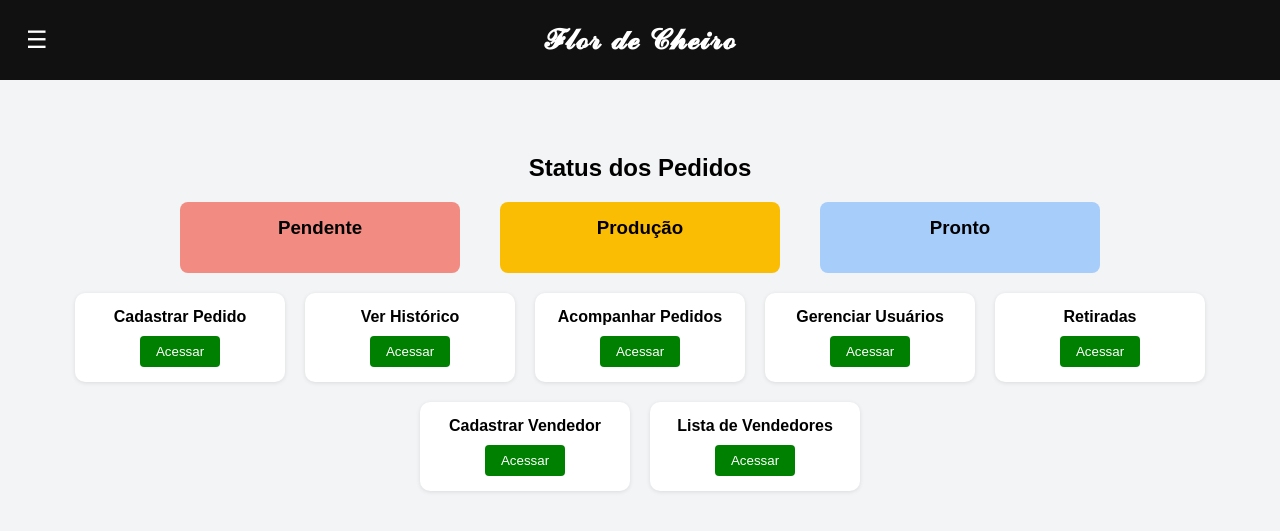
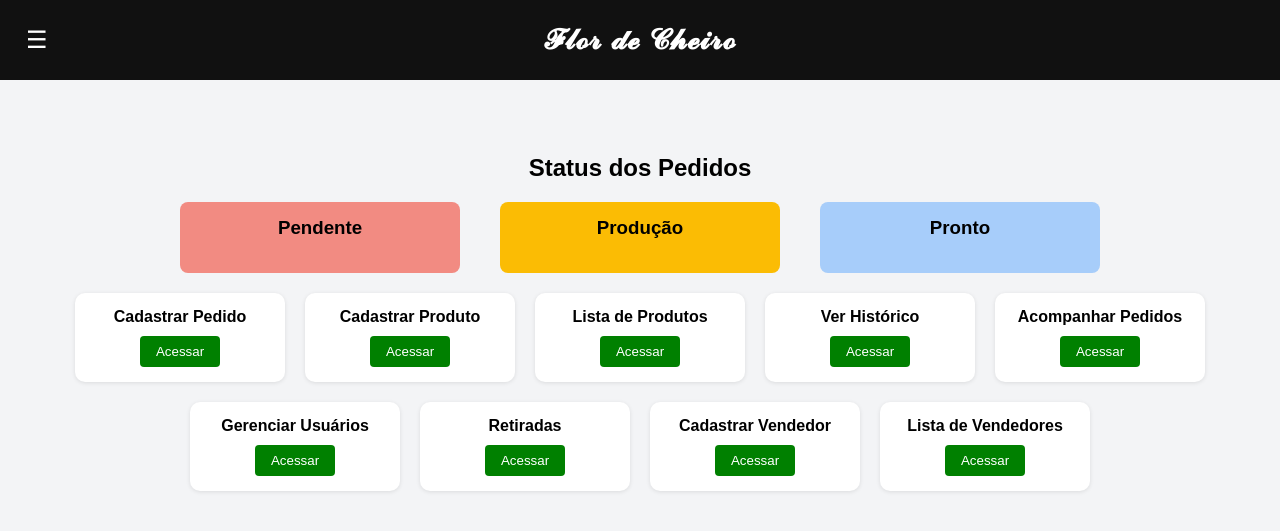
Before and after one commit to Tallysson2k23/florV3, a PHP site: page /index.php in a window 1280 px wide. Shown: the top 531 px of the page. Run offline with PHP 8.4, Linux system fonts and the light colour scheme; the visitor is signed in with stand-in values (Sample User, id 1); tables that the repository leaves empty or names only in its code hold one stand-in row (values such as "Sample post"); some libraries are stand-ins or nearby versions.

Commit message:
produto e cadastra
tudo ok, cadastrar produto, e tbm aparecendo x1 qnt no cupom de ordem de serviço

```diff
--- a/app/controllers/PedidoController.php
+++ b/app/controllers/PedidoController.php
@@ -1,6 +1,7 @@
 <?php
         require_once __DIR__ . '/../models/PedidoEntrega.php';
         require_once __DIR__ . '/../models/PedidoRetirada.php';
+        require_once __DIR__ . '/../../config/database.php';
 
 
 class PedidoController {
@@ -343,4 +344,27 @@ public function listaVendedores() {
     require __DIR__ . '/../views/vendedores/lista_vendedores.php';
 }
 
+public function cadastrarProduto() {
+    require __DIR__ . '/../views/produtos/cadastrar_produto.php';
 }
+
+public function salvarProduto() {
+    $nome = $_POST['nome'] ?? '';
+    if ($nome) {
+        $pdo = Database::conectar();
+        $produtoModel = new Produto($pdo);
+        $produtoModel->salvar($nome);
+    }
+    header('Location: /florV3/public/index.php?rota=lista-produtos');
+    exit;
+}
+
+public function listaProdutos() {
+    $pdo = Database::conectar();
+    $produtoModel = new Produto($pdo);
+    $produtos = $produtoModel->listarTodos();
+    require __DIR__ . '/../views/produtos/lista_produtos.php';
+}
+
+
+}
--- /dev/null
+++ b/app/controllers/ProdutoController.php
@@ -0,0 +1,31 @@
+<?php
+require_once __DIR__ . '/../models/Produto.php';
+require_once __DIR__ . '/../../config/database.php';
+
+class ProdutoController {
+
+    public function cadastrarProduto() {
+        require __DIR__ . '/../views/produtos/cadastrar_produto.php';
+    }
+
+    public function salvarProduto() {
+        $nome = $_POST['nome'] ?? '';
+
+        if ($nome) {
+            $db = Database::conectar();
+            $produtoModel = new Produto($db);
+            $produtoModel->salvar($nome);
+        }
+
+        header('Location: /florV3/public/index.php?rota=lista-produtos');
+        exit;
+    }
+
+    public function listaProdutos() {
+        $db = Database::conectar();
+        $produtoModel = new Produto($db);
+        $produtos = $produtoModel->listarTodos();
+
+        require __DIR__ . '/../views/produtos/lista_produtos.php';
+    }
+}
--- a/app/controllers/VendedorController.php
+++ b/app/controllers/VendedorController.php
@@ -1,6 +1,6 @@
 <?php
 require_once __DIR__ . '/../models/Vendedor.php';
-require_once __DIR__ . '/../config/database.php';
+require_once __DIR__ . '/../../config/database.php';
 
 class VendedorController {
     public function cadastrar() {
--- a/app/models/PedidoEntrega.php
+++ b/app/models/PedidoEntrega.php
@@ -17,10 +17,10 @@ public function criar($dados) {
 
     $sql = "INSERT INTO {$this->table}
     (numero_pedido, tipo, remetente, telefone_remetente, destinatario, telefone_destinatario,
-     endereco, numero_endereco, bairro, referencia, produtos, adicionais, data_abertura, hora, status, ordem_fila, vendedor_codigo)
+     endereco, numero_endereco, bairro, referencia, produtos, adicionais, data_abertura, hora, status, ordem_fila, vendedor_codigo, quantidade)
     VALUES
     (:numero_pedido, :tipo, :remetente, :telefone_remetente, :destinatario, :telefone_destinatario,
-     :endereco, :numero_endereco, :bairro, :referencia, :produtos, :adicionais, :data_abertura, :hora, :status, :ordem_fila, :vendedor_codigo)";
+     :endereco, :numero_endereco, :bairro, :referencia, :produtos, :adicionais, :data_abertura, :hora, :status, :ordem_fila, :vendedor_codigo, :quantidade)";
 
     $stmt = $this->conn->prepare($sql);
 
@@ -30,6 +30,8 @@ public function criar($dados) {
     $dados['status'] = 'Pendente';
     $dados['ordem_fila'] = $ordem;
     $dados['hora'] = date('H:i:s');
+    $dados['quantidade'] = $dados['quantidade'] ?? 1;
+
 
     $stmt->execute($dados);
 
--- a/app/models/PedidoRetirada.php
+++ b/app/models/PedidoRetirada.php
@@ -19,16 +19,17 @@ public function criar($dados) {
     $dados['status'] = 'Pendente';
     $dados['ordem_fila'] = $ordem;
     $dados['hora'] = date('H:i:s');
+    $dados['quantidade'] = $dados['quantidade'] ?? 1;
 
-    // Corrige vendedor_codigo se não vier
     $dados['vendedor_codigo'] = $dados['vendedor_codigo'] ?? null;
+
 
     unset($dados['imprimir']); // se estiver vindo
 
     $sql = "INSERT INTO {$this->table}
-        (numero_pedido, tipo, nome, telefone, produtos, adicionais, data_abertura, hora, status, ordem_fila, vendedor_codigo)
+        (numero_pedido, tipo, nome, telefone, produtos, adicionais, data_abertura, hora, status, ordem_fila, vendedor_codigo, quantidade)
         VALUES
-        (:numero_pedido, :tipo, :nome, :telefone, :produtos, :adicionais, :data_abertura, :hora, :status, :ordem_fila, :vendedor_codigo)";
+        (:numero_pedido, :tipo, :nome, :telefone, :produtos, :adicionais, :data_abertura, :hora, :status, :ordem_fila, :vendedor_codigo, :quantidade)";
 
     $stmt = $this->conn->prepare($sql);
     $stmt->execute($dados);
--- /dev/null
+++ b/app/models/Produto.php
@@ -0,0 +1,21 @@
+<?php
+require_once __DIR__ . '/../../config/database.php';
+
+class Produto {
+    private $conn;
+
+    public function __construct($db) {
+        $this->conn = $db;
+    }
+
+    public function salvar($nome) {
+        $stmt = $this->conn->prepare("INSERT INTO produtos (nome) VALUES (:nome)");
+        $stmt->bindParam(':nome', $nome);
+        return $stmt->execute();
+    }
+
+    public function listarTodos() {
+        $stmt = $this->conn->query("SELECT * FROM produtos ORDER BY nome ASC");
+        return $stmt->fetchAll(PDO::FETCH_ASSOC);
+    }
+}
--- a/app/models/Vendedor.php
+++ b/app/models/Vendedor.php
@@ -1,4 +1,6 @@
 <?php
+require_once __DIR__ . '/../../config/database.php';
+
 class Vendedor {
     private $conn;
 
--- a/app/views/painel.php
+++ b/app/views/painel.php
@@ -238,6 +238,21 @@ $usuarioNome = $_SESSION['usuario_nome'] ?? 'Usuário';
         <h4>Cadastrar Pedido</h4>
         <a href="/florV3/public/index.php?rota=escolher-tipo"><button>Acessar</button></a>
     </div>
+
+    <div class="botao-acao">
+    <h4>Cadastrar Produto</h4>
+    <a href="/florV3/public/index.php?rota=cadastrar-produto">
+        <button>Acessar</button>
+    </a>
+</div>
+
+<div class="botao-acao">
+    <h4>Lista de Produtos</h4>
+    <a href="/florV3/public/index.php?rota=lista-produtos">
+        <button>Acessar</button>
+    </a>
+</div>
+
     <div class="botao-acao">
         <h4>Ver Histórico</h4>
         <a href="/florV3/public/index.php?rota=historico"><button>Acessar</button></a>
--- a/app/views/pedidos/imprimir_ordem.php
+++ b/app/views/pedidos/imprimir_ordem.php
@@ -75,11 +75,12 @@
 <table>
     <tr>
         <td class="label">Nome</td>
-        <td><?= htmlspecialchars($dados['nome'] ?? '-') ?></td>
+        <td><?= htmlspecialchars($dados['nome'] ?? $dados['remetente'] ?? '-') ?></td>
     </tr>
     <tr>
         <td class="label">Produtos:</td>
-        <td><?= htmlspecialchars($dados['produtos'] ?? '-') ?></td>
+        <td><?= htmlspecialchars(($dados['quantidade'] ?? '1') . 'x ' . ($dados['produtos'] ?? '-')) ?></td>
+
     </tr>
     <tr>
         <td class="label">Complemento</td>
--- /dev/null
+++ b/app/views/produtos/cadastrar_produto.php
@@ -0,0 +1,6 @@
+<h2>Cadastrar Produto</h2>
+<form action="/florV3/public/index.php?rota=salvar-produto" method="POST">
+    <label>Nome do Produto:</label><br>
+    <input type="text" name="nome" required><br><br>
+    <button type="submit">Salvar</button>
+</form>
--- a/public/index.php
+++ b/public/index.php
@@ -1,14 +1,18 @@
 <?php
 require_once __DIR__ . '/../app/controllers/PedidoController.php';
 require_once __DIR__ . '/../app/controllers/UsuarioController.php';
+require_once __DIR__ . '/../app/controllers/ProdutoController.php';
+require_once __DIR__ . '/../app/controllers/VendedorController.php';
 
 $rota = $_GET['rota'] ?? 'painel';
 $controller = new PedidoController();
 $usuarioController = new UsuarioController();
+$produtoController = new ProdutoController();
+$vendedorController = new VendedorController();
 
 switch ($rota) {
     case 'painel':
-    $controller->painelComPedidos(); // ✅ importante estar esse nome
+        $controller->painelComPedidos();
         break;
 
     case 'escolher-tipo':
@@ -55,12 +59,10 @@ switch ($rota) {
         $controller->atualizarStatus();
         break;
 
-    // 🔄 Acesso à lista de usuários
     case 'usuarios':
-        $usuarioController->listarUsuarios(); // agora vai direto para a lista
+        $usuarioController->listarUsuarios();
         break;
 
-    // ✅ Cadastro de novo usuário
     case 'novo-usuario':
         $usuarioController->formularioCadastro();
         break;
@@ -93,42 +95,35 @@ switch ($rota) {
         $controller->imprimirCupomCliente();
         break;
 
-
-
     case 'retiradas':
-    $controller = new PedidoController();
         $controller->retiradas();
         break;
 
-
+    // ✅ ROTAS DE VENDEDOR (sem duplicidade)
     case 'cadastrar-vendedor':
-    $controller->cadastrarVendedor();
+        $vendedorController->cadastrar();
         break;
 
     case 'salvar-vendedor':
-    $controller->salvarVendedor();
+        $vendedorController->salvar();
         break;
 
     case 'lista-vendedores':
-    $controller->listaVendedores();
+        $vendedorController->listar();
         break;
 
-case 'cadastrar-vendedor':
-    $controller = new VendedorController();
-    $controller->cadastrar();
+    // ✅ ROTAS DE PRODUTO
+    case 'cadastrar-produto':
+        $produtoController->cadastrarProduto();
         break;
 
-case 'salvar-vendedor':
-    $controller = new VendedorController();
-    $controller->salvar();
+    case 'salvar-produto':
+        $produtoController->salvarProduto();
         break;
 
-case 'lista-vendedores':
-    $controller = new VendedorController();
-    $controller->listar();
+    case 'lista-produtos':
+        $produtoController->listaProdutos();
         break;
-
-
 
     default:
         echo "Página não encontrada.";
```
Also changed, not shown: app/views/pedidos/cadastrar_entrega.php (+31 -5 lines), app/views/pedidos/cadastrar_retirada.php (+33 -6 lines), app/views/produtos/lista_produtos.php (added, +10 -0 lines), app/views/vendedores/lista.php (+62 -5 lines), app/views/vendedores/lista_vendedores.php (deleted, +0 -67 lines), 1 other file. Lines whose indentation alone changed are shown as unchanged.
